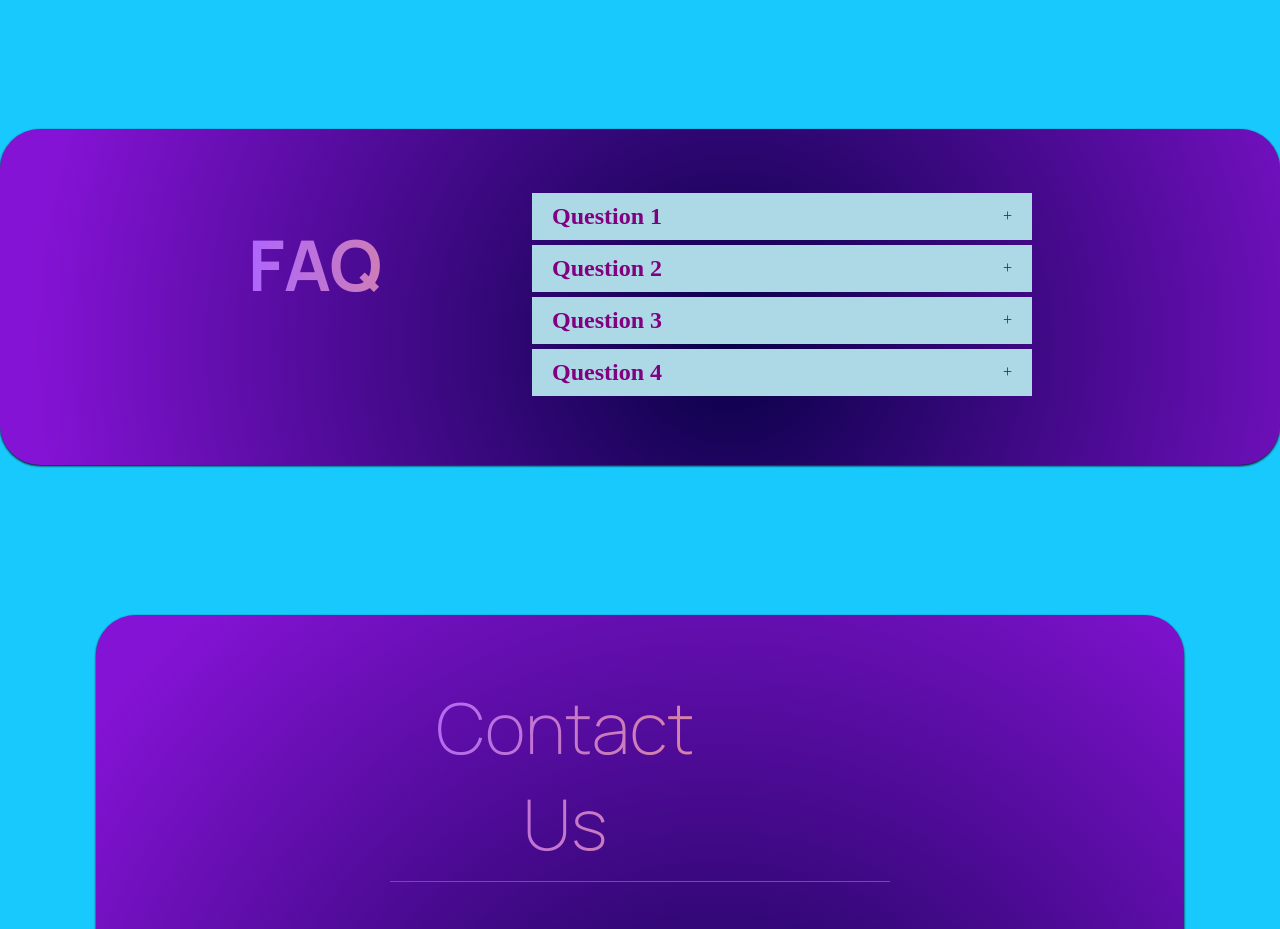
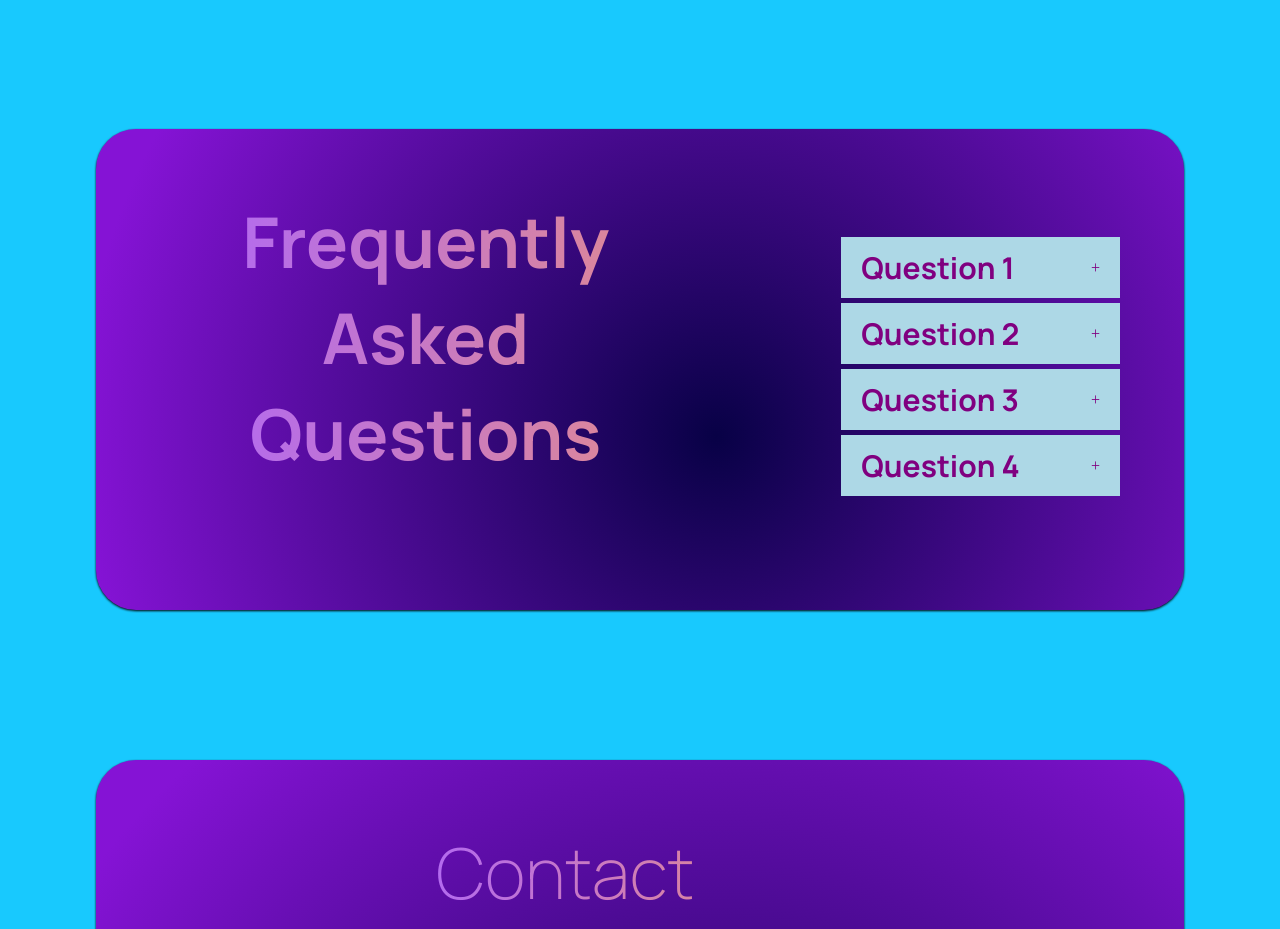
Before and after one commit to farismrahman2/Telemedicine, a React (Create React App) app: page / in a window 1280 px wide. Shown: the part 4540-5469 px from the top of the page. Built offline with nearby package versions, Linux system fonts and the light colour scheme.

Commit message:
modified FAQ css -faris

```diff
--- a/src/containers/blog/blog.css
+++ b/src/containers/blog/blog.css
@@ -12,6 +12,26 @@
     margin-bottom: 65px;
     text-align: center;
     padding-right: 150px;
+}
+.wrapper h2{
+    font-family: var(--font-family);
+    font-size: 30px;
+
+    text-align: center;
+
+}
+.wrapper h2{
+    font-family: var(--font-family);
+    font-size: 30px;
+
+    text-align: center;
+
+}
+.content{
+    font-family: var(--font-family);
+    font-size: 20px;
+
+    text-align: left;
 }
 .accordion{
     width:500px;
--- a/src/containers/blog/blog.jsx
+++ b/src/containers/blog/blog.jsx
@@ -14,8 +14,8 @@ const Blog = () => {
   }
 
   return(
-    <div className = "wrapper">
-      <h1 className='gradienttext'>FAQ</h1>
+    <div className = "wrapper section__margin">
+      <h1 className='gradienttext'>Frequently Asked Questions</h1>
       <div className = "accordion">
         {data.map((item,i)=>(
           <div className = "item">
```
